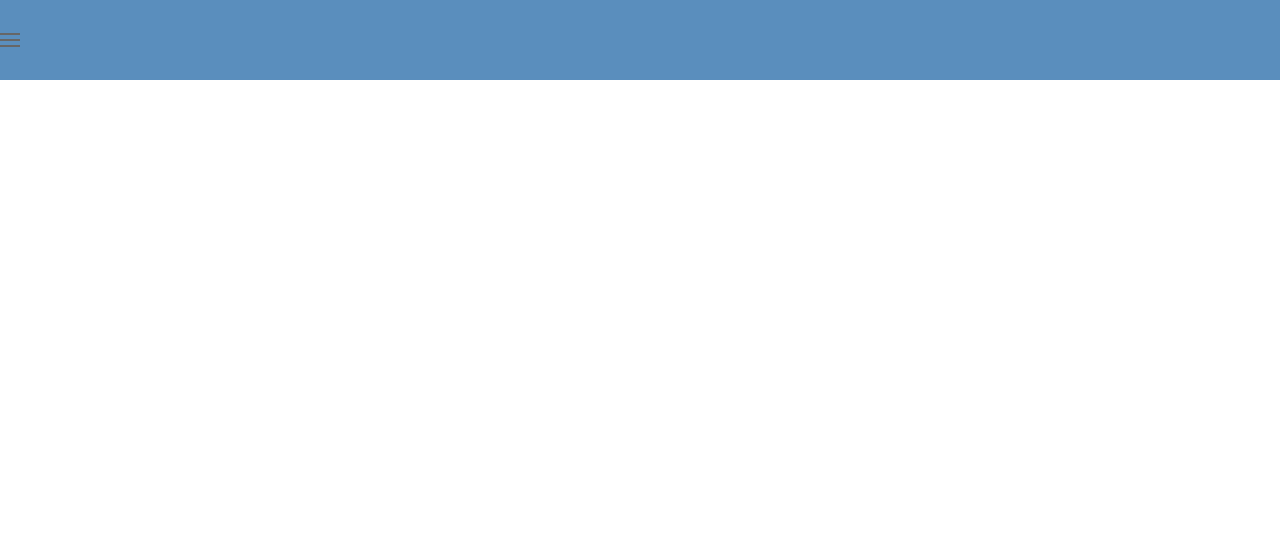
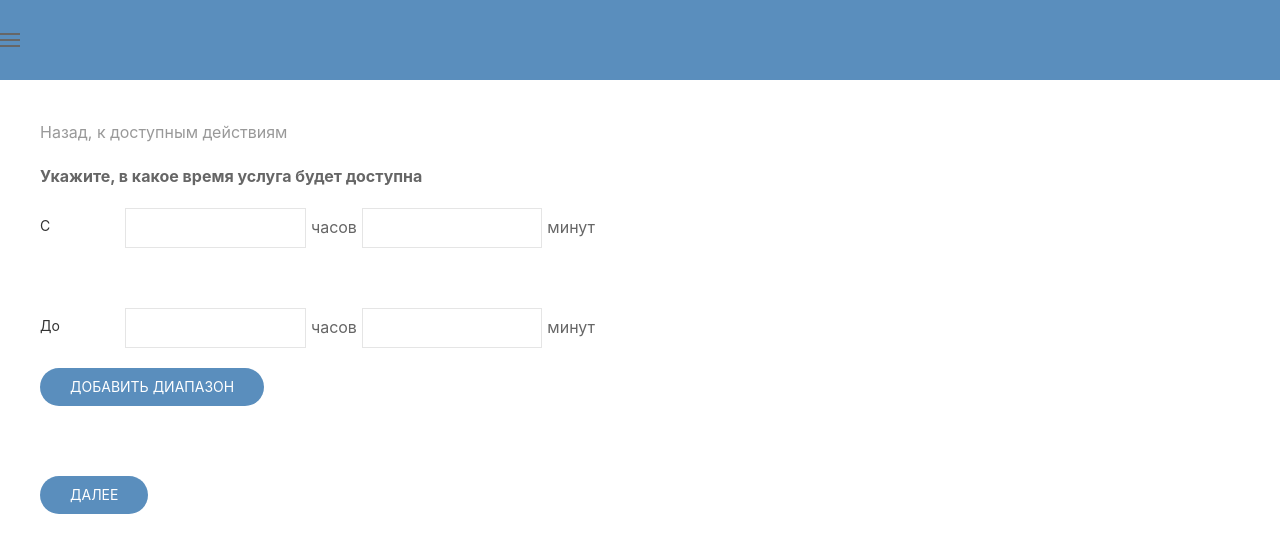
Before and after one commit to GregorySysoev/diplom, a React (Create React App) app: page /service/new/availability in a window 1280 px wide. Shown: the top 552 px of the page. Built offline with nearby package versions, Linux system fonts and the light colour scheme.

Commit message:
[service] Добавить страницу указания доступности услуги

```diff
--- a/src/App.js
+++ b/src/App.js
@@ -7,6 +7,7 @@ import HotelEntry from "./components/HotelEntry/HotelEntry"
 import Login from "./components/Login/Login"
 import AvailableActions from './components/AvailableActions/AvailableActions';
 import NewFood from "./components/service/NewFood/NewFood";
+import TimeRange from "./components/service/TimeRange/TimeRange";
 
 export default function App() {
 	return (
@@ -19,6 +20,7 @@ export default function App() {
 				<Route exact path="/service/list" component={ServiceListPage}/>
 				<Route exact path="/service/new-service" component={NewService}/>
 				<Route exact path="/service/new-food" component={NewFood}/>
+				<Route exact path="/service/new/availability" component={TimeRange}/>
 			</BrowserRouter>
 		</div>
 	)
--- /dev/null
+++ b/src/components/service/TimeRange/TimeRange.js
@@ -0,0 +1,86 @@
+import React, {Component} from 'react'
+import Button from "../../Button"
+import './timeRange.sass'
+
+class TimeRange extends Component {
+	constructor(props) {
+		super(props)
+		this.state = {
+			beginHour: '',
+			beginMinutes: '',
+			endHour: '',
+			endMinutes: '',
+		}
+	}
+
+	handleChange = event => {
+		this.setState({
+			[event.target.name]: event.target.value,
+		})
+	}
+
+	render() {
+		return (
+			<div className="uk-container uk-margin-top uk-margin-bottom">
+				<div className="uk-margin-top uk-margin-bottom">
+					<a className="uk-link-muted" href="#">Назад, к доступным действиям</a>
+				</div>
+				<div>
+					<p className="uk-text-bold">Укажите, в какое время услуга будет доступна</p>
+				</div>
+				<form className="uk-form-horizontal uk-child-width-1-1 uk-child-width-1-2@m">
+					<div data-uk-grid="">
+						<div className="uk-margin">
+							<label className="uk-form-label" htmlFor="begin">С</label>
+							<div id="begin" className="uk-flex">
+								<div className="uk-form-controls uk-flex timeRange-row">
+									<input className="uk-input"
+										   name="beginHour"
+										   onChange={this.handleChange}
+										   type="number"/>
+									<span className="timeRange-label">часов</span>
+								</div>
+								<div className="uk-form-controls uk-flex timeRange-row">
+									<input className="uk-input"
+										   name="beginMinutes"
+										   onChange={this.handleChange}
+										   type="number"/>
+									<span className="timeRange-label">минут</span>
+								</div>
+							</div>
+						</div>
+					</div>
+					<div data-uk-grid="">
+						<div className="uk-margin">
+							<label className="uk-form-label" htmlFor="end">До</label>
+							<div id="end" className="uk-flex">
+								<div className="uk-form-controls uk-flex timeRange-row">
+									<input className="uk-input"
+										   name="endHour"
+										   onChange={this.handleChange}
+										   type="number"/>
+									<span className="timeRange-label">часов</span>
+								</div>
+								<div className="uk-form-controls uk-flex timeRange-row">
+									<input className="uk-input"
+										   name="endMinutes"
+										   onChange={this.handleChange}
+										   type="number"/>
+									<span className="timeRange-label">минут</span>
+								</div>
+							</div>
+						</div>
+					</div>
+					<div>
+						<Button type="submit" label="Добавить диапазон"/>
+					</div>
+				</form>
+				<div className="uk-margin-large-top">
+					<Button label="Далее"/>
+				</div>
+			</div>
+		)
+	}
+}
+
+export default TimeRange
--- /dev/null
+++ b/src/components/service/TimeRange/timeRange.sass
@@ -0,0 +1,5 @@
+.timeRange
+	&-label
+		margin: 7px 5px 0 5px
+	&-row
+		margin-left: 0 !important
```
